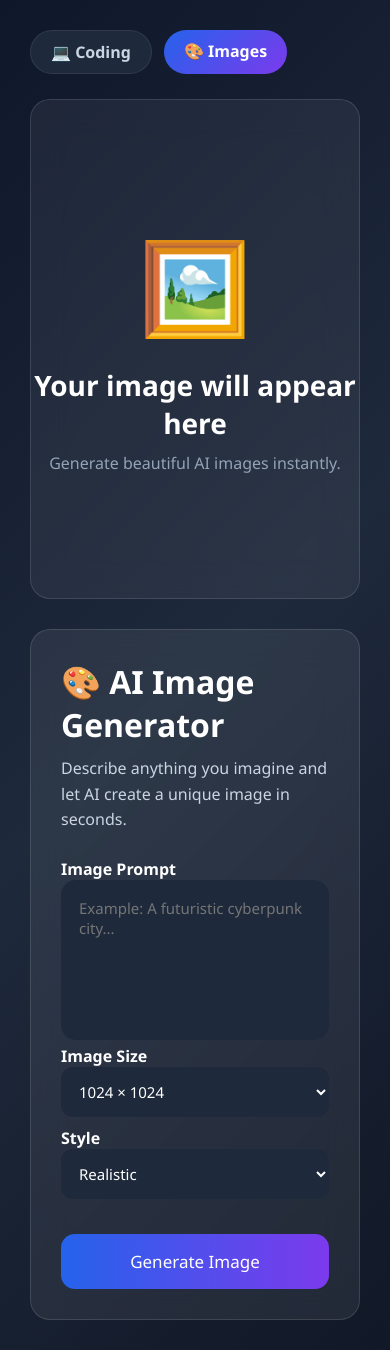
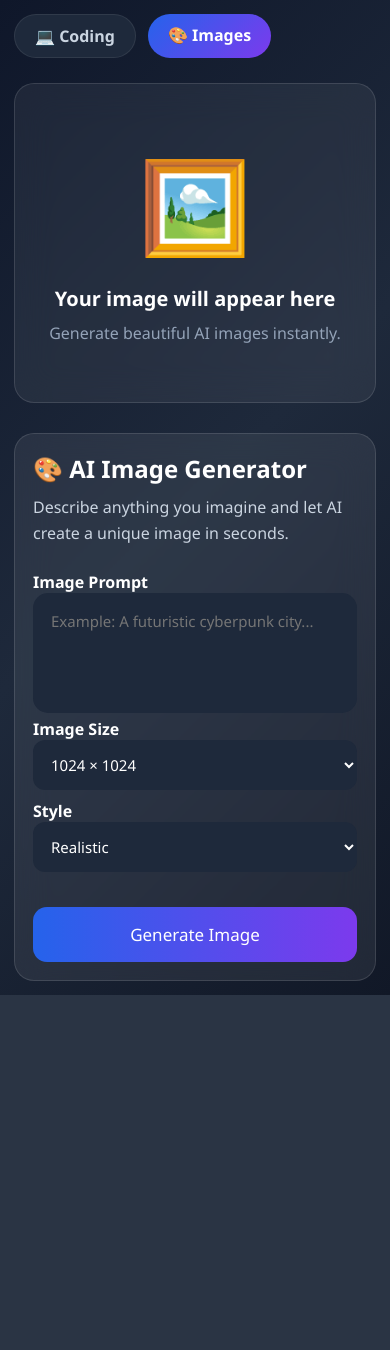
Before and after one commit to alialheck/chatbot, a FastAPI app: page /image in a window 390 px wide. After the commit the page ends 995 px from the top, so only its background shows below. Run offline with FastAPI, Linux system fonts and the light colour scheme.

Commit message:
Make chat UI responsive, fix custom image sizing, clean up gitignore
- home.html/image.html: add mobile breakpoints so the chat and image
  pages no longer overflow on small screens
- main.py: support custom width/height when generating images
- gitignore: fix broken /venv__pycache__/ pattern and stop tracking
  compiled __pycache__ bytecode
- requirements.txt: sync with the fuller dependency set (adds
  websockets, needed by the chat endpoint, among others)

```diff
--- a/project/main.py
+++ b/project/main.py
@@ -101,29 +101,12 @@ async def chat(request: Request, user_input: Annotated[str, Form()]):
 @app.get('/image', response_class=HTMLResponse)
 async def image_page(request: Request):
     return templates.TemplateResponse(
-        "image.html",
-        {
-            "request": request,
+        name="image.html",
+         request= request,
+         context={
             "image_url": None
         })
 
-
-@app.post('/image', response_class=HTMLResponse)
-async def create_image(request: Request, user_input: Annotated[str, Form()]):
-    response = client.images.generate(
-        prompt=user_input,
-        model="gpt-image-1",
-        size='auto',
-    )
-
-    image_url = response.data[0].b64_json
-
-    return templates.TemplateResponse(
-        "image.html",
-        {
-            "request": request,
-            "image_url": image_url
-        })
 
 
 @app.post("/image", response_class=HTMLResponse)
@@ -147,9 +130,8 @@ async def create_image(
     image_url = response.data[0].b64_json
 
     return templates.TemplateResponse(
-        "image.html",
-        {
-            "request": request,
-            "image_url": image_url,
+        name="image.html",
+        request= request,
+            context={"image_url": image_url,
         },
     )
--- a/project/template/image.html
+++ b/project/template/image.html
@@ -289,6 +289,58 @@ height:500px;
 #customSize input::placeholder{
     color:#94a3b8;
 }
+
+@media(max-width:480px){
+
+body{
+
+    padding:14px;
+
+}
+
+.top-nav{
+
+    flex-wrap:wrap;
+
+}
+
+.left{
+
+    padding:18px;
+
+}
+
+.left h1{
+
+    font-size:24px;
+
+}
+
+textarea{
+
+    height:120px;
+
+}
+
+.right{
+
+    height:320px;
+
+}
+
+.placeholder div{
+
+    font-size:60px;
+
+}
+
+.placeholder h2{
+
+    font-size:20px;
+
+}
+
+}
 </style>
 
 </head>
```
Also changed, not shown: project/template/home.html (+83 -1 lines), requirements.txt (+11 -0 lines), 1 other file.
